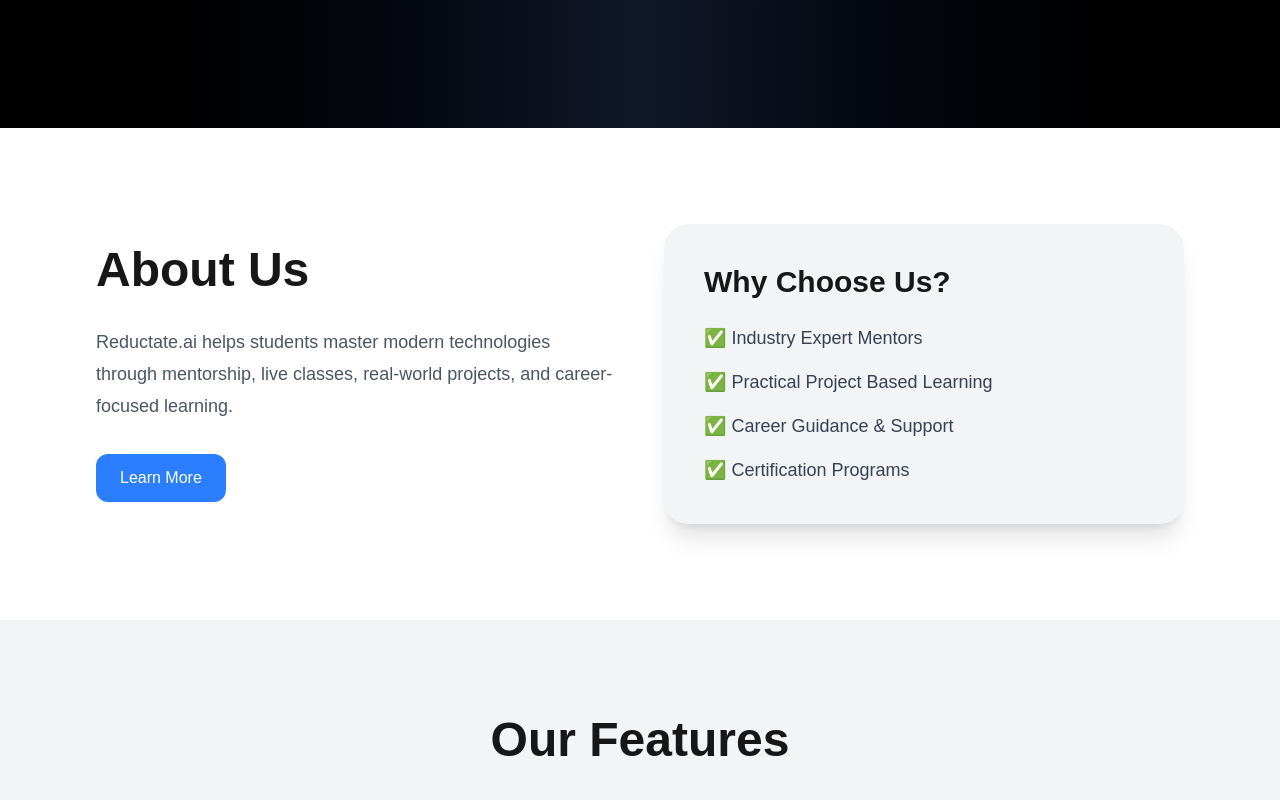
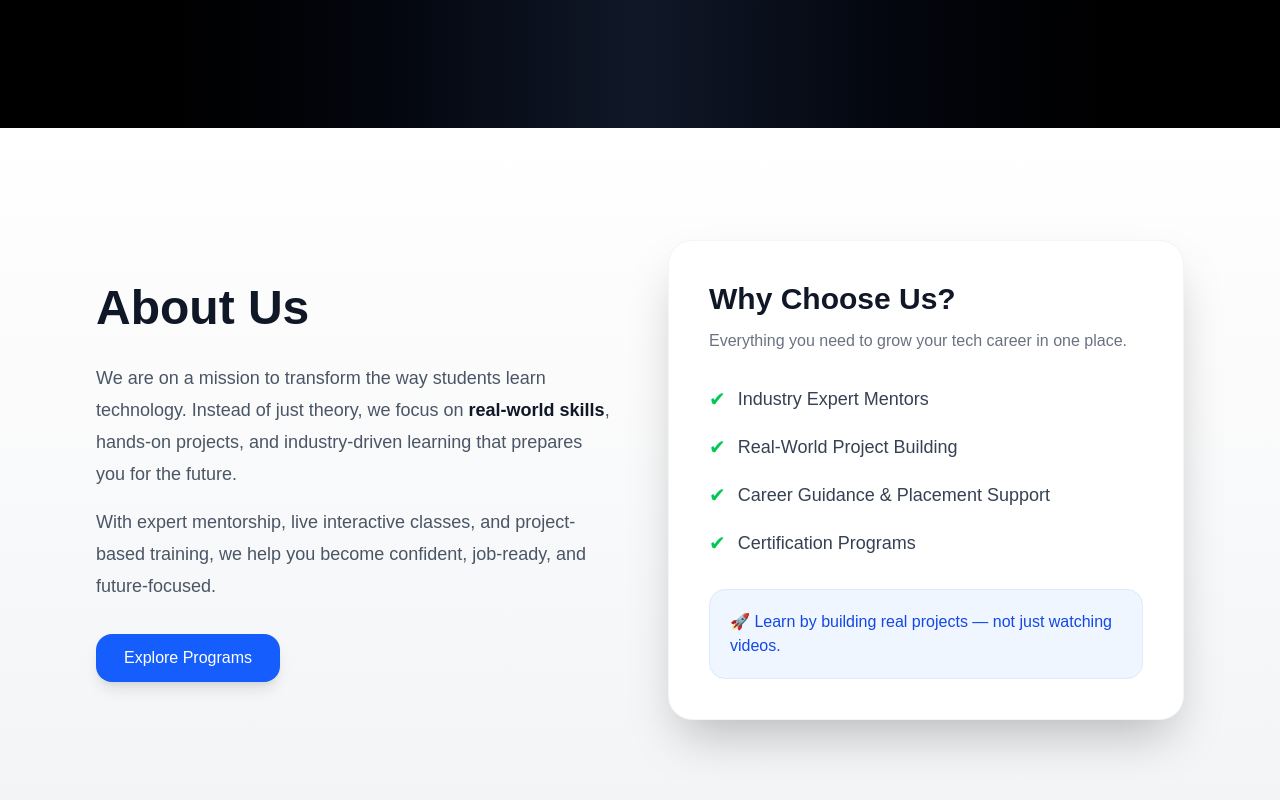
Before and after one commit to alfezpathan695-code/reductate-ai, a Next.js app: page / in a window 1280 px wide. Shown: the part 760-1560 px from the top of the page. Built offline with nearby package versions, Linux system fonts and the light colour scheme.

Commit message:
updated website

```diff
--- a/app/page.tsx
+++ b/app/page.tsx
@@ -154,49 +154,84 @@ import { useState } from "react";
 </section>
 
 
-  {/* About Section */}
+{/* About Section */}
 
 <section
   id="about"
-  className="py-24 bg-white"
+  className="py-28 bg-gradient-to-b from-white to-gray-100"
 >
 
-  <div className="max-w-6xl mx-auto px-8 grid md:grid-cols-2 gap-12 items-center">
+  <div className="max-w-6xl mx-auto px-8 grid md:grid-cols-2 gap-14 items-center">
 
+    {/* Left Side */}
     <div>
 
-      <h2 className="text-5xl font-bold">
+      <h2 className="text-5xl font-extrabold leading-tight text-gray-900">
         About Us
       </h2>
 
-      <p className="mt-8 text-gray-600 text-lg leading-8">
+      <p className="mt-6 text-gray-600 text-lg leading-8">
 
-        Reductate.ai helps students master modern technologies
-        through mentorship, live classes, real-world projects,
-        and career-focused learning.
+        We are on a mission to transform the way students learn technology.
+        Instead of just theory, we focus on <span className="font-semibold text-gray-900">real-world skills</span>,
+        hands-on projects, and industry-driven learning that prepares you for the future.
 
       </p>
 
-      <button className="mt-8 bg-blue-500 text-white px-6 py-3 rounded-xl hover:bg-blue-600 transition">
-        Learn More
+      <p className="mt-4 text-gray-600 text-lg leading-8">
+
+        With expert mentorship, live interactive classes, and project-based training,
+        we help you become confident, job-ready, and future-focused.
+
+      </p>
+
+      <button className="mt-8 bg-blue-600 text-white px-7 py-3 rounded-2xl hover:bg-blue-700 transition shadow-lg">
+        Explore Programs
       </button>
 
     </div>
 
-    <div className="bg-gray-100 p-10 rounded-3xl shadow-xl">
+    {/* Right Side */}
+    <div className="bg-white p-10 rounded-3xl shadow-2xl border border-gray-100">
 
-      <h3 className="text-3xl font-bold">
+      <h3 className="text-3xl font-bold text-gray-900">
         Why Choose Us?
       </h3>
 
-      <ul className="mt-6 space-y-4 text-gray-700 text-lg">
+      <p className="mt-3 text-gray-500">
+        Everything you need to grow your tech career in one place.
+      </p>
 
-        <li>✅ Industry Expert Mentors</li>
-        <li>✅ Practical Project Based Learning</li>
-        <li>✅ Career Guidance & Support</li>
-        <li>✅ Certification Programs</li>
+      <ul className="mt-8 space-y-5 text-gray-700 text-lg">
+
+        <li className="flex items-center gap-3">
+          <span className="text-green-500 text-xl">✔</span>
+          Industry Expert Mentors
+        </li>
+
+        <li className="flex items-center gap-3">
+          <span className="text-green-500 text-xl">✔</span>
+          Real-World Project Building
+        </li>
+
+        <li className="flex items-center gap-3">
+          <span className="text-green-500 text-xl">✔</span>
+          Career Guidance & Placement Support
+        </li>
+
+        <li className="flex items-center gap-3">
+          <span className="text-green-500 text-xl">✔</span>
+          Certification Programs
+        </li>
 
       </ul>
+
+      {/* Extra highlight box */}
+      <div className="mt-8 p-5 bg-blue-50 rounded-2xl border border-blue-100">
+        <p className="text-blue-700 font-medium">
+          🚀 Learn by building real projects — not just watching videos.
+        </p>
+      </div>
 
     </div>
 
@@ -204,7 +239,7 @@ import { useState } from "react";
 
 </section>
 
-{/* Features Section */}
+
 
 {/* Features Section */}
 
@@ -398,7 +433,7 @@ import { useState } from "react";
         </div>
 
         <div>
-          <h3 className="font-bold">Aman Singh</h3>
+          <h3 className="font-bold">Amaan Khan</h3>
           <p className="text-sm text-gray-300">UI/UX Student</p>
         </div>
 
```
